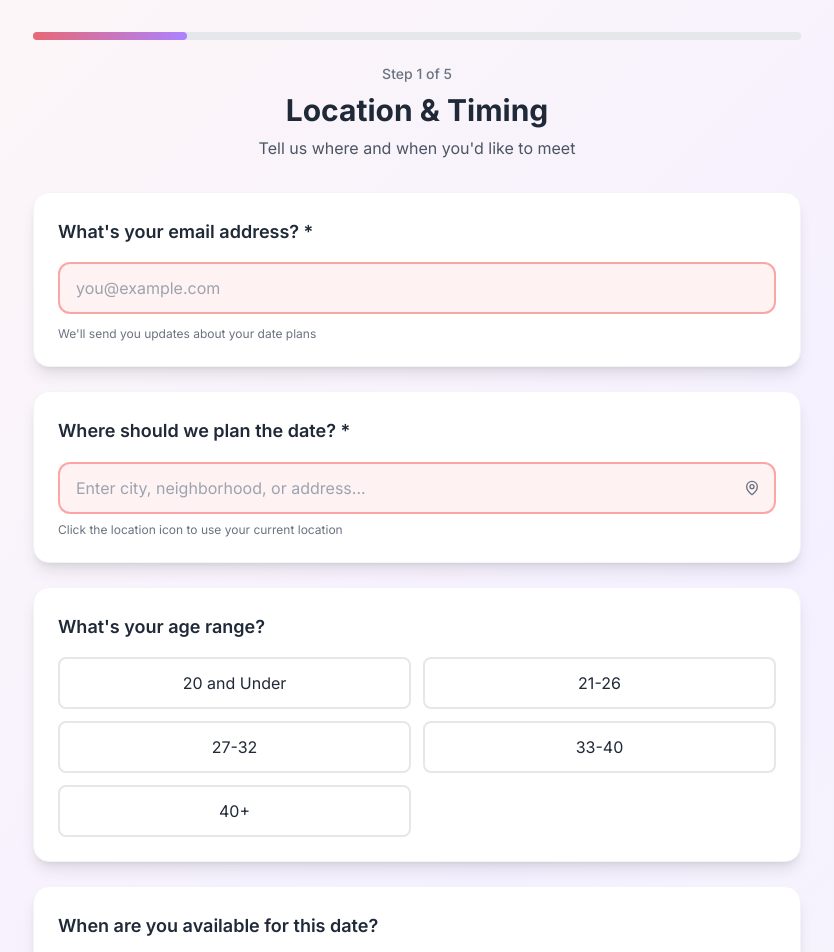
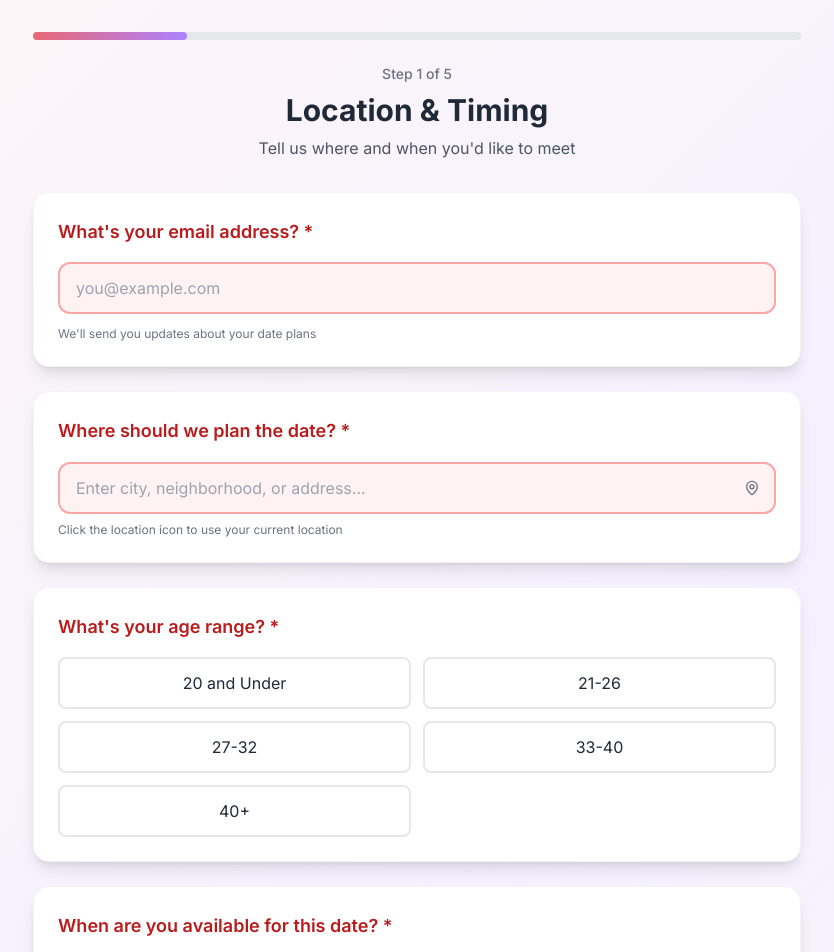
Before and after one commit to EliNalebuff/DateTime, a Next.js app in the folder DateFinderAI/: page /plan in a window 1280 px wide. Shown: the top 952 px of the page, without its empty margins (223-1057 px from the left). Built offline with nearby package versions, Linux system fonts and the light colour scheme.

Commit message:
highllighting required feilds

```diff
--- a/DateFinderAI/app/date/[id]/page.tsx
+++ b/DateFinderAI/app/date/[id]/page.tsx
@@ -547,7 +547,11 @@ function Step1TimeBasics({
         </p>
       </QuestionCard>
 
-      <QuestionCard question="Which of these times work for you?">
+      <QuestionCard
+        question="Which of these times work for you? *"
+        required={true}
+        isEmpty={!formData.selectedTimeRange}
+      >
         <TimeRangeSelector
           proposedTimeRanges={proposedTimeRanges}
           selectedTimeRange={formData.selectedTimeRange}
@@ -555,7 +559,11 @@ function Step1TimeBasics({
         />
       </QuestionCard>
 
-      <QuestionCard question="What's your age range?">
+      <QuestionCard
+        question="What's your age range? *"
+        required={true}
+        isEmpty={!formData.ageRange}
+      >
         <div className="grid grid-cols-2 md:grid-cols-4 gap-3">
           {ageRangeOptions.map((range) => (
             <button
@@ -591,7 +599,11 @@ function Step2BudgetFood({
 
   return (
     <div className="space-y-6">
-      <QuestionCard question="What's your budget for the date?">
+      <QuestionCard
+        question="What's your budget for the date? *"
+        required={true}
+        isEmpty={formData.budget <= 0}
+      >
         <Slider
           min={10}
           max={500}
@@ -685,7 +697,11 @@ function Step3VibePreferences({
 
   return (
     <div className="space-y-6">
-      <QuestionCard question="What kind of vibe are you in the mood for?">
+      <QuestionCard
+        question="What kind of vibe are you in the mood for? *"
+        required={true}
+        isEmpty={formData.vibe.length === 0}
+      >
         <MultiSelectChips
           options={vibeOptions}
           selected={formData.vibe}
@@ -763,7 +779,11 @@ function Step3VibePreferences({
         </div>
       </QuestionCard>
 
-      <QuestionCard question="Alcohol preference?">
+      <QuestionCard
+        question="Alcohol preference? *"
+        required={true}
+        isEmpty={!formData.alcoholPreference}
+      >
         <div className="grid grid-cols-3 gap-3">
           {['Yes, please', 'No, thanks', 'Don\'t mind'].map((option) => (
             <button
@@ -782,10 +802,14 @@ function Step3VibePreferences({
         </div>
       </QuestionCard>
 
-      <QuestionCard question="Setting preferences">
+      <QuestionCard
+        question="Setting preferences *"
+        required={true}
+        isEmpty={!formData.publicPrivate || !formData.indoorOutdoor}
+      >
         <div className="space-y-4">
           <div>
-            <label className="form-label">Public or private setting?</label>
+            <label className="form-label">Public or private setting? *</label>
             <div className="grid grid-cols-2 gap-3">
               {['Public', 'Private'].map((option) => (
                 <button
@@ -805,7 +829,7 @@ function Step3VibePreferences({
           </div>
 
           <div>
-            <label className="form-label">Indoor or outdoor?</label>
+            <label className="form-label">Indoor or outdoor? *</label>
             <div className="grid grid-cols-3 gap-3">
               {['Indoor', 'Outdoor', 'Either'].map((option) => (
                 <button
--- a/DateFinderAI/app/plan/page.tsx
+++ b/DateFinderAI/app/plan/page.tsx
@@ -376,7 +376,11 @@ function Step1LocationTime({ formData, updateFormData }: { formData: PartnerADat
 
   return (
     <div className="space-y-6">
-      <QuestionCard question="What's your email address? *">
+      <QuestionCard
+        question="What's your email address? *"
+        required={true}
+        isEmpty={!formData.email?.trim()}
+      >
         <input
           type="email"
           value={formData.email}
@@ -389,7 +393,11 @@ function Step1LocationTime({ formData, updateFormData }: { formData: PartnerADat
         </p>
       </QuestionCard>
 
-      <QuestionCard question="Where should we plan the date? *">
+      <QuestionCard
+        question="Where should we plan the date? *"
+        required={true}
+        isEmpty={!formData.location?.trim()}
+      >
         <LocationInput
           value={formData.location}
           onChange={(value) => updateFormData('location', value)}
@@ -400,7 +408,11 @@ function Step1LocationTime({ formData, updateFormData }: { formData: PartnerADat
         />
       </QuestionCard>
 
-      <QuestionCard question="What's your age range?">
+      <QuestionCard
+        question="What's your age range? *"
+        required={true}
+        isEmpty={!formData.ageRange}
+      >
         <div className="grid grid-cols-2 md:grid-cols-2 gap-3">
           {ageRangeOptions.map((range) => (
             <button
@@ -419,7 +431,11 @@ function Step1LocationTime({ formData, updateFormData }: { formData: PartnerADat
         </div>
       </QuestionCard>
 
-      <QuestionCard question="When are you available for this date?">
+      <QuestionCard
+        question="When are you available for this date? *"
+        required={true}
+        isEmpty={formData.proposedTimeRanges.length === 0}
+      >
         <TimeRangePicker
           selectedRanges={formData.proposedTimeRanges}
           onChange={(ranges) => updateFormData('proposedTimeRanges', ranges)}
@@ -427,7 +443,11 @@ function Step1LocationTime({ formData, updateFormData }: { formData: PartnerADat
         />
       </QuestionCard>
 
-      <QuestionCard question="How long should the date last?">
+      <QuestionCard
+        question="How long should the date last? *"
+        required={true}
+        isEmpty={!formData.dateDuration}
+      >
         <div className="grid grid-cols-2 gap-3">
           {durationOptions.map((duration) => (
             <button
@@ -469,7 +489,11 @@ function Step2BudgetFood({ formData, updateFormData }: { formData: PartnerAData;
 
   return (
     <div className="space-y-6">
-      <QuestionCard question="What's your budget for the date?">
+      <QuestionCard
+        question="What's your budget for the date? *"
+        required={true}
+        isEmpty={formData.budget <= 0}
+      >
         <Slider
           min={10}
           max={500}
@@ -557,7 +581,11 @@ function Step3Preferences({ formData, updateFormData }: { formData: PartnerAData
 
   return (
     <div className="space-y-6">
-      <QuestionCard question="What vibe are you in the mood for?">
+      <QuestionCard
+        question="What vibe are you in the mood for? *"
+        required={true}
+        isEmpty={formData.vibe.length === 0}
+      >
         <MultiSelectChips
           options={vibeOptions}
           selected={formData.vibe}
--- a/DateFinderAI/src/components/QuestionCard.tsx
+++ b/DateFinderAI/src/components/QuestionCard.tsx
@@ -8,11 +8,24 @@ const QuestionCard: React.FC<QuestionCardProps> = ({
   question,
   children,
   className,
+  required = false,
+  isEmpty = false,
 }) => {
+  const isHighlighted = required && isEmpty;
+
   return (
-    <div className={cn('card card-hover', className)}>
+    <div className={cn(
+      'card card-hover transition-all duration-200',
+      isHighlighted
+        ? 'border-2 border-red-300 bg-red-50 shadow-red-100'
+        : '',
+      className
+    )}>
       <div className="space-y-4">
-        <h3 className="text-lg font-semibold text-gray-800 leading-relaxed">
+        <h3 className={cn(
+          'text-lg font-semibold leading-relaxed',
+          isHighlighted ? 'text-red-700' : 'text-gray-800'
+        )}>
           {question}
         </h3>
         <div className="space-y-3">
--- a/DateFinderAI/src/types/index.ts
+++ b/DateFinderAI/src/types/index.ts
@@ -163,6 +163,8 @@ export interface QuestionCardProps {
   question: string;
   children: any;
   className?: string;
+  required?: boolean;
+  isEmpty?: boolean;
 }
 
 export interface ButtonProps {
```
